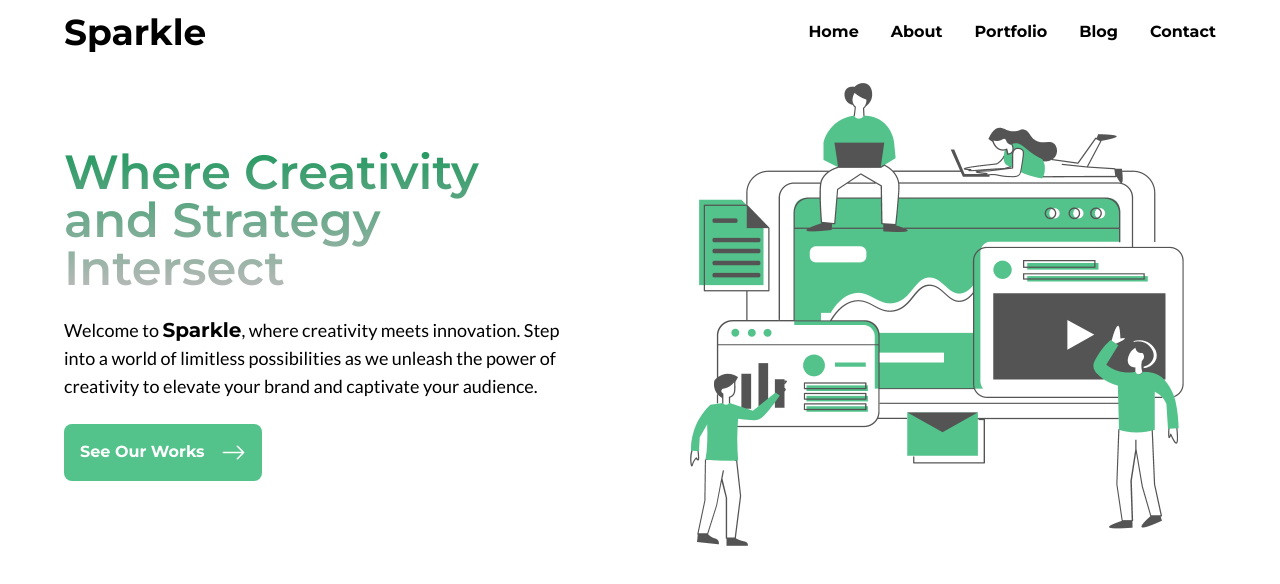
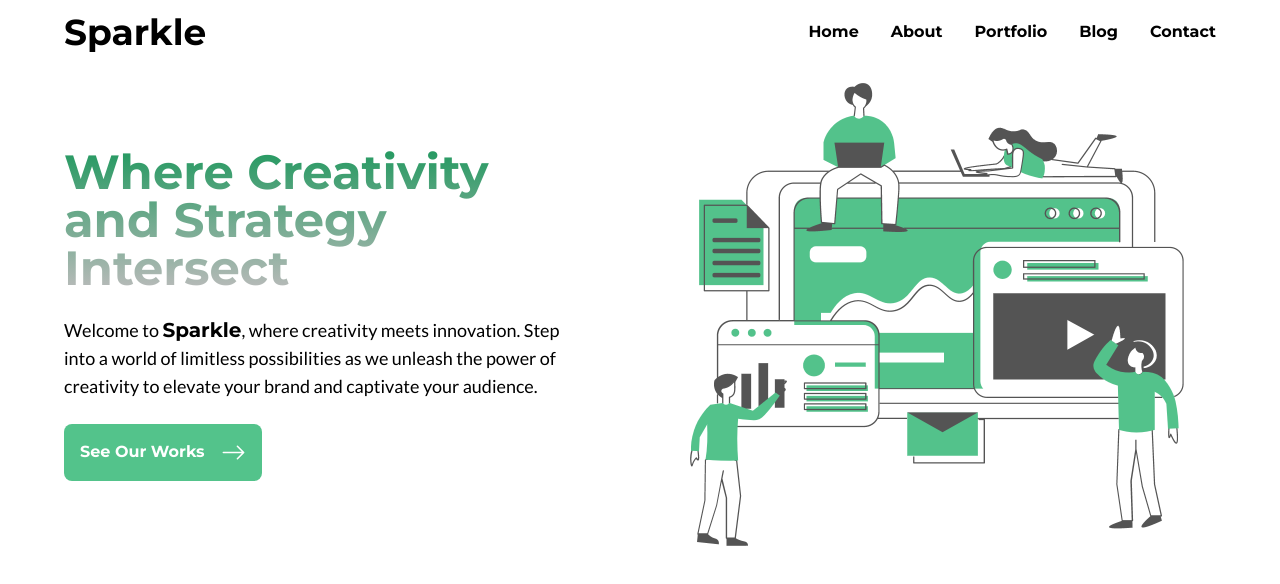
Before and after one commit to Sheriff-Oladimeji/Sparkle, a Next.js app: page / in a window 1280 px wide. Shown: the top 584 px of the page. Built offline with nearby package versions, Linux system fonts and the light colour scheme.

Commit message:
feat: create all routes

```diff
--- /dev/null
+++ b/src/app/about/page.jsx
@@ -0,0 +1,9 @@
+import React from 'react'
+
+const About = () => {
+  return (
+    <div>About</div>
+  )
+}
+
+export default About
--- /dev/null
+++ b/src/app/blog/page.jsx
@@ -0,0 +1,9 @@
+import React from 'react'
+
+const Blog = () => {
+  return (
+    <div>Blog</div>
+  )
+}
+
+export default Blog
--- /dev/null
+++ b/src/app/contact/page.jsx
@@ -0,0 +1,9 @@
+import React from 'react'
+
+const Contact = () => {
+  return (
+    <div>Contact</div>
+  )
+}
+
+export default Contact
--- a/src/app/page.jsx
+++ b/src/app/page.jsx
@@ -14,7 +14,7 @@ const page = () => {
       <div className="w-[90%] mx-auto">
         <header className="flex flex-col md:flex-row items-center md:gap-[100px]">
           <div className="flex-1">
-            <h1 className="text-4xl md:text-5xl font-semibold  header text-left w-full">
+            <h1 className="text-4xl md:text-5xl font-bold  header text-left w-full">
               Where Creativity <br />
               and Strategy Intersect
             </h1>
--- /dev/null
+++ b/src/app/portfolio/page.jsx
@@ -0,0 +1,9 @@
+import React from 'react'
+
+const Portfolio = () => {
+  return (
+    <div>Portfolio</div>
+  )
+}
+
+export default Portfolio
```
